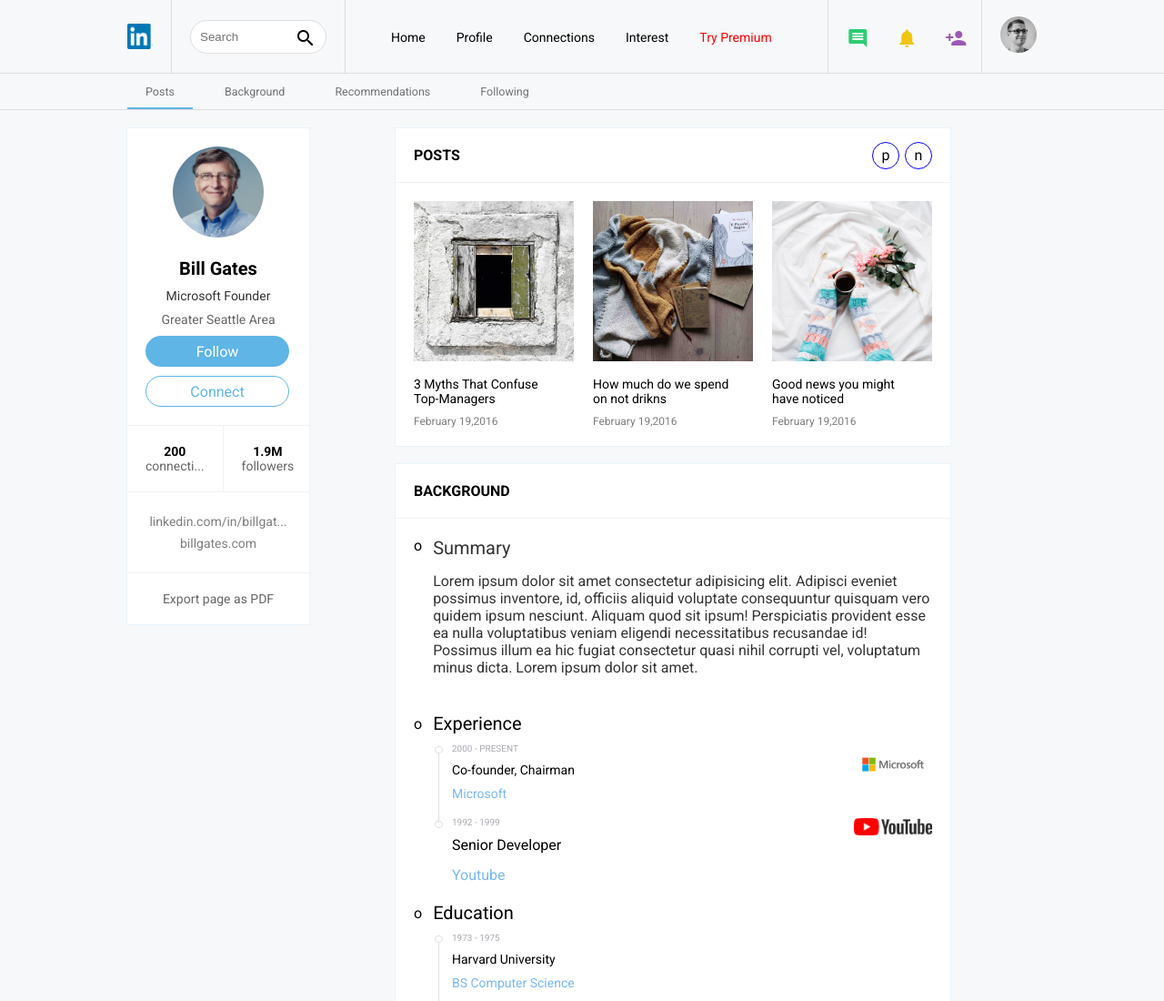
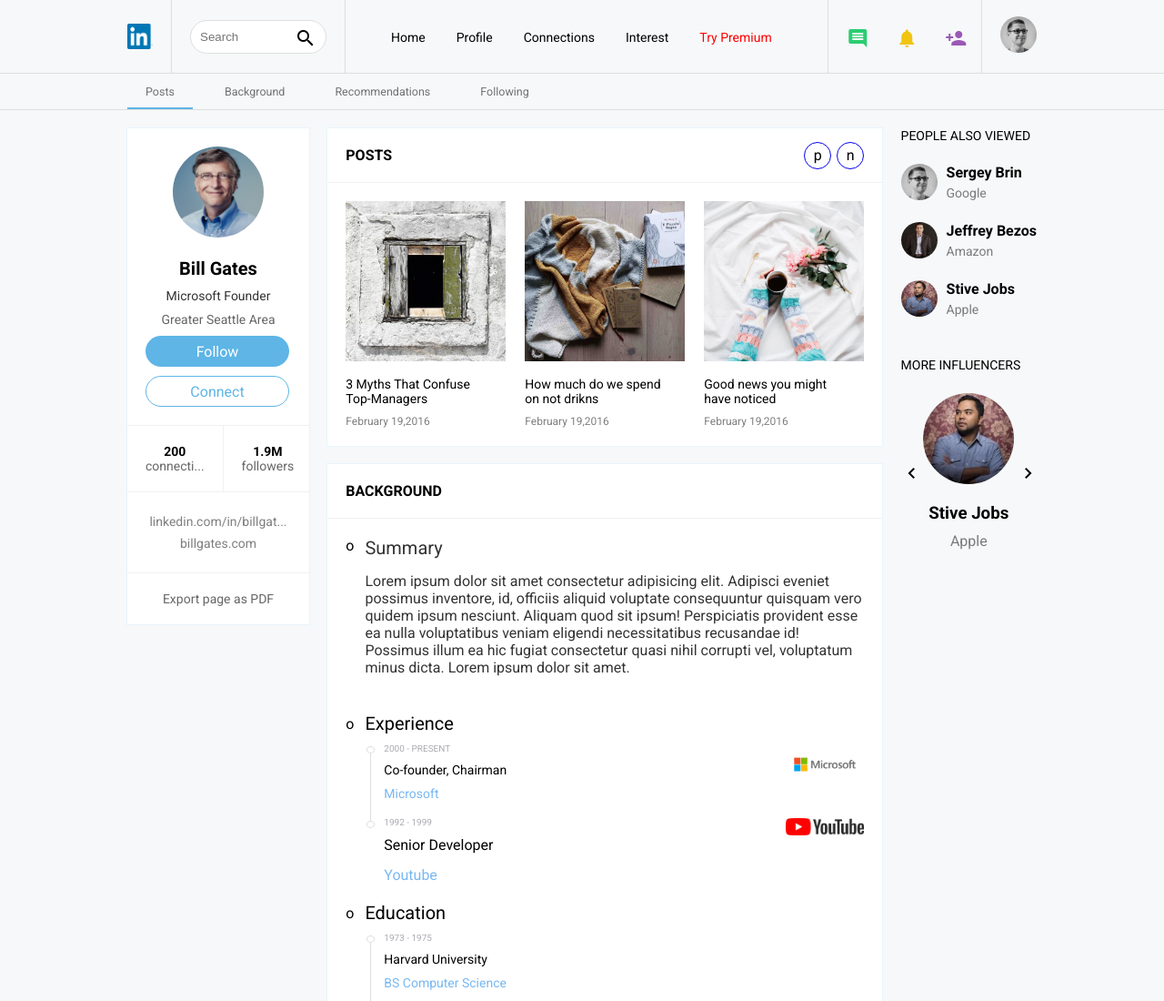
Before and after one commit to Umidjon-Frontend/html-css-loop-2-step-10, a plain HTML site: page index.html in a window 1280 px wide. Shown: the top 1100 px of the page at 91% size. Drawn offline with Linux system fonts and the light colour scheme.

Commit message:
people section finished

```diff
--- a/css/main.css
+++ b/css/main.css
@@ -598,3 +598,58 @@ div.main-wrapper {
   color: #82c2f4;
   text-decoration: none;
 }
+
+/* PEOPLE */
+.people-section{
+  max-width: 150px;
+}
+.people-item{
+  height: 40px;
+  display: flex;
+  justify-content: flex-start;
+  align-items: center;
+  margin-bottom: 24px;
+}
+.people-item img{
+  width: 40px;
+  height: 40px;
+  border-radius: 50%;
+  margin-right: 10px;
+}
+.people-title{
+  text-transform: uppercase;
+  font-size: 14px;
+  margin-bottom: 23px;
+
+}
+.item-info{
+  height: 40px;
+  display: flex;
+  flex-direction: column;
+  justify-content: space-between;
+}
+.item-info p{
+  font-size: 14px;
+  opacity: 0.5;
+}
+.influencers-img{
+  margin-bottom: 17px;
+}
+.influencers-img img{
+  width: 100px;
+  height: 100px;
+  border-radius: 50%;
+}
+.influencers-img span{
+  cursor: pointer;
+}
+.people-influencers{
+  margin-top: 45px;
+}
+.influencers-info{
+  text-align: center;
+}
+.influencers-info p{
+  opacity: 0.5;
+  margin-top: 10px;
+}
--- a/index.html
+++ b/index.html
@@ -399,7 +399,46 @@
         </div>
 
         <!-- PEOPLE -->
-        <div class="people-section"></div>
+        <div class="people-section">
+          <div class="people-wrapper">
+            <div class="people-title">People also viewed</div>
+            <div class="people-item">
+              <img src="img/avatar.jpg" alt="">
+              <div class="item-info">
+                <h4>Sergey Brin</h4>
+                <p>Google</p>
+              </div>
+            </div>
+
+            <div class="people-item">
+              <img src="img/avatar2.jpg" alt="">
+              <div class="item-info">
+                <h4>Jeffrey Bezos</h4>
+                <p>Amazon</p>
+              </div>
+            </div>
+
+            <div class="people-item">
+              <img src="img/avatar3.jpg" alt="">
+              <div class="item-info">
+                <h4>Stive Jobs</h4>
+                <p>Apple</p>
+              </div>
+            </div>
+            <div class="people-influencers">
+              <div class="people-title">More Influencers</div>
+              <div class="influencers-img">
+                <span class="material-icons">navigate_before</span>
+                <img src="img/avatar3.jpg" alt="">
+                <span class="material-icons">navigate_next</span>
+              </div>
+              <div class="influencers-info">
+                <h3>Stive Jobs</h3>
+                <p>Apple</p>
+              </div>
+            </div>
+          </div>
+        </div>
       </div>
     </div>
   </body>
```
